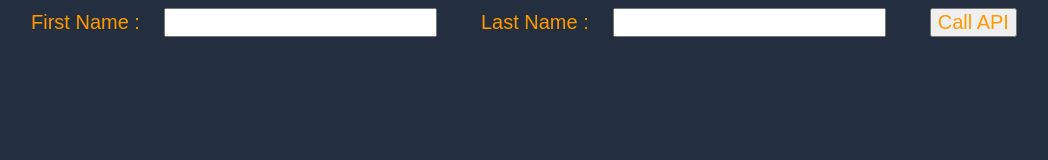
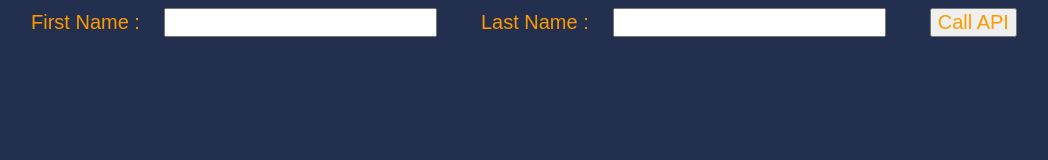
Before and after one commit to Katy127/HelloWorldProject, a plain HTML site: page index.html in a window 1280 px wide. Shown: the whole page, without its empty margins (17-1065 px from the left). Drawn offline with Linux system fonts and the light colour scheme.

Commit message:
Update 1
Background color changed

```diff
--- a/index.html
+++ b/index.html
@@ -6,7 +6,7 @@
     <!-- Add some CSS to change client UI -->
     <style>
     body {
-        background-color: #232F3E;
+        background-color: #232F4E;
         }
     label, button {
         color: #FF9900;
```
